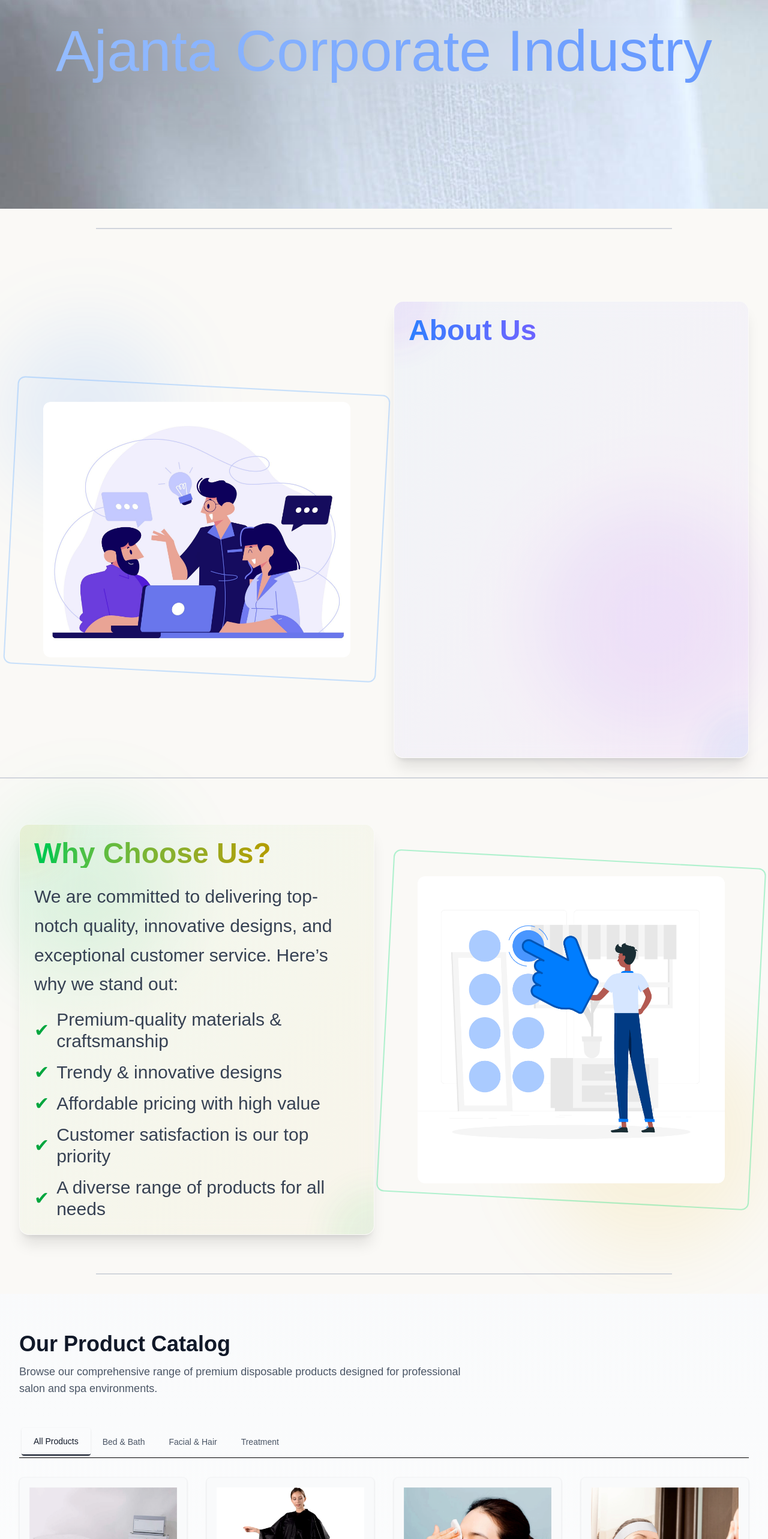
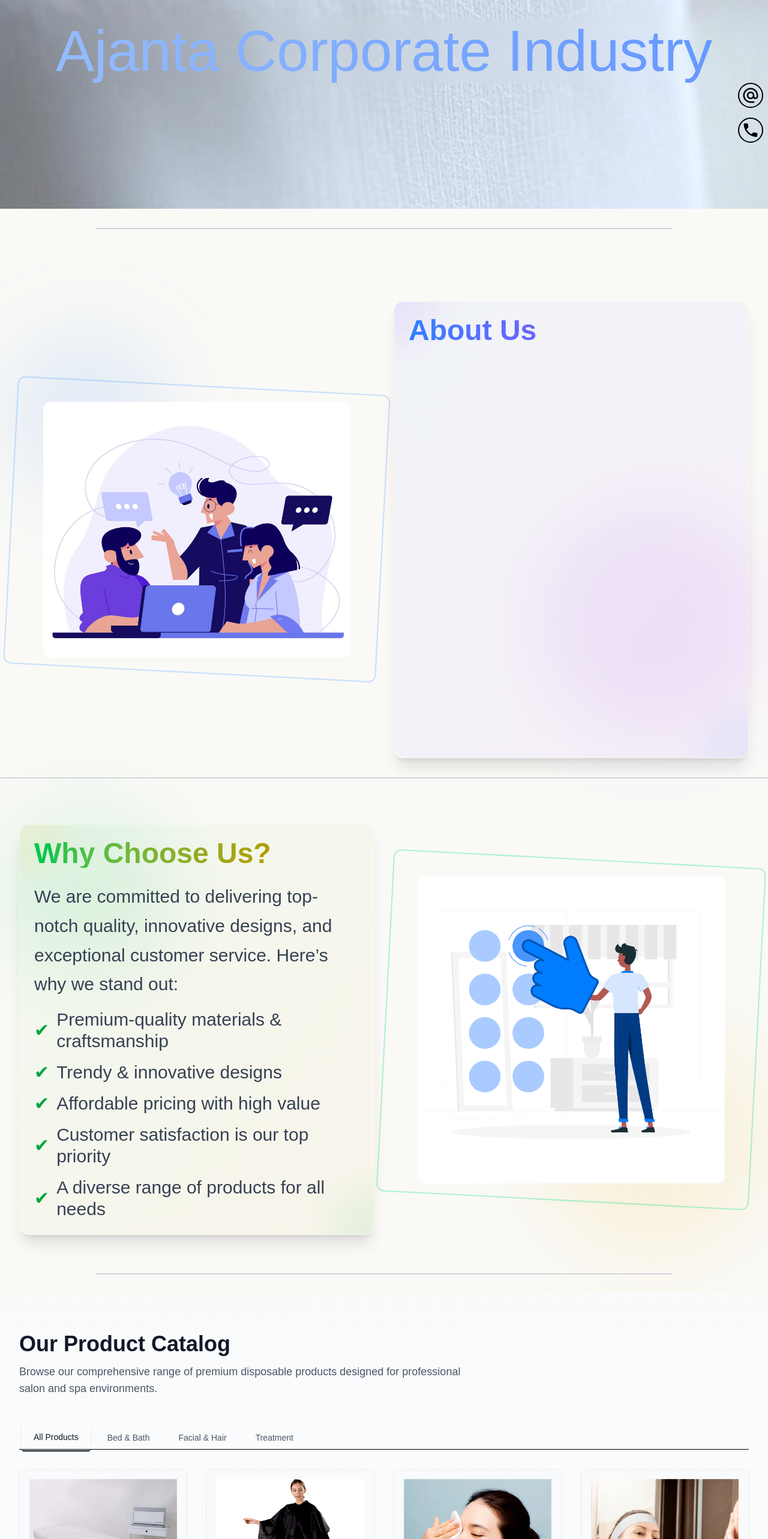
Before and after one commit to Deepanshu-mani/Anshit, a Next.js app in the folder ajanta/: page / in a window 1280 px wide. Shown: the part 212-2778 px from the top of the page at 60% size. Built offline with nearby package versions, Linux system fonts and the light colour scheme.

Commit message:
update files

```diff
--- a/ajanta/src/app/globals.css
+++ b/ajanta/src/app/globals.css
@@ -10,7 +10,6 @@
   -webkit-font-smoothing: antialiased;
   -moz-osx-font-smoothing: grayscale;
 }
-
 
 
 body {
--- a/ajanta/src/app/page.tsx
+++ b/ajanta/src/app/page.tsx
@@ -28,7 +28,7 @@ export default function Home() {
           </section>
 
           <section id="about">
-            {/* <Link /> */}
+            <Link />
           </section>
           <HeroSec1 />
           <section id="products">
--- a/ajanta/src/components/Common/Link.tsx
+++ b/ajanta/src/components/Common/Link.tsx
@@ -22,21 +22,21 @@ const Link: React.FC = () => {
   ];
 
   return (
-    <div className="fixed right-4 top-1/2 flex flex-col gap-4 font-Whitney z-50 items-end uppercase font-semibold text-white sm:right-2 sm:top-1/3 md:top-1/2">
+    <div className="fixed right-4 top-1/2 flex flex-col gap-4 font-Whitney z-50 items-end uppercase font-semibold text-white transform -translate-y-1/2 sm:right-2 sm:top-1/3 sm:-translate-y-1/3 md:top-1/2 md:-translate-y-1/2">
       {links.map(({ icon, label, href }, index) => (
         <a
           key={index}
           href={href}
           target="_blank"
           rel="noopener noreferrer"
-          className="group flex items-center gap-3 rounded-full transition-all duration-300 ease-in-out cursor-pointer sm:gap-1 md:gap-2"
+          className="group flex items-center gap-3 rounded-full transition-all duration-300 ease-in-out cursor-pointer sm:gap-2 md:gap-3"
         >
           {/* Label with hover effect */}
-          <p className="opacity-0 text-black text-lg translate-x-[20px] group-hover:opacity-100 group-hover:translate-x-0 transition-all duration-300 ease-in-out sm:text-lg md:text-xl sm:translate-x-[10px]">
+          <p className="opacity-0 text-black text-base translate-x-[20px] group-hover:opacity-100 group-hover:translate-x-0 transition-all duration-300 ease-in-out sm:text-sm md:text-lg sm:translate-x-[10px] whitespace-nowrap">
             {label}
           </p>
           {/* Icon with hover effect */}
-          <div className="p-2 text-xl border-2 text-black border-black rounded-full group-hover:bg-black group-hover:text-white transition-all duration-300 ease-in-out md:text-3xl hover:scale-95 sm:p-2 sm:text-lg">
+          <div className="p-2 text-xl border-2 text-black border-black rounded-full group-hover:bg-black group-hover:text-white transition-all duration-300 ease-in-out md:text-3xl hover:scale-95 sm:p-1 sm:text-lg">
             {icon}
           </div>
         </a>
--- a/ajanta/src/components/ui/tabs.tsx
+++ b/ajanta/src/components/ui/tabs.tsx
@@ -14,7 +14,8 @@ const TabsList = React.forwardRef<
   <TabsPrimitive.List
     ref={ref}
     className={cn(
-      "inline-flex h-10 items-center justify-center rounded-md bg-muted p-1 text-muted-foreground",
+      // Mobile: grid, larger screens: inline-flex
+      "grid grid-cols-2 gap-2 sm:inline-flex sm:h-10 items-center justify-center rounded-md bg-muted p-1 text-muted-foreground",
       className,
     )}
     {...props}
```
